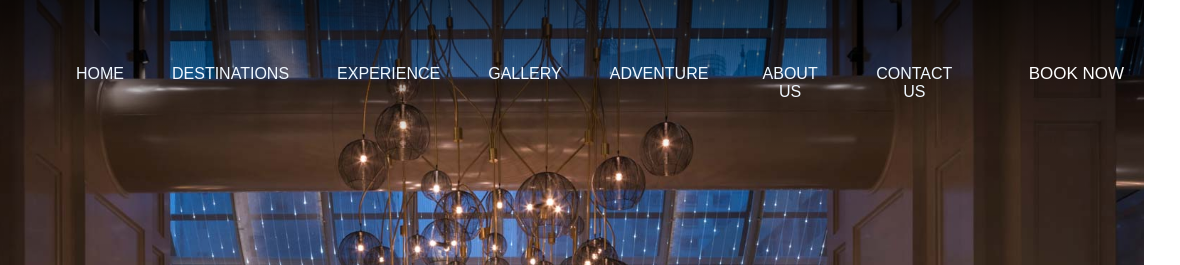
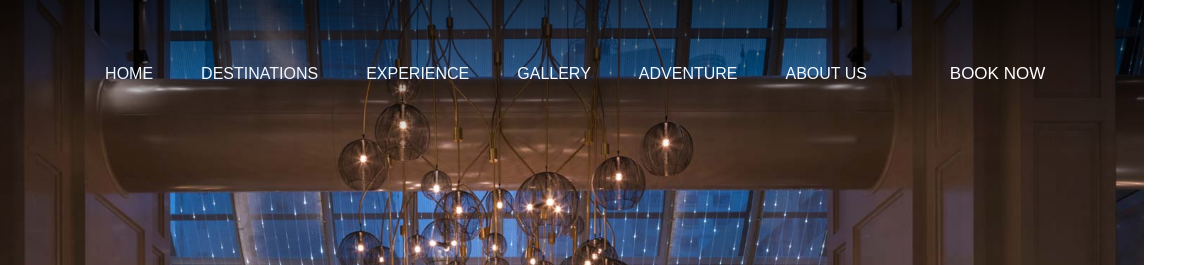
Before and after one commit to saajid227/cb011244, a plain HTML site: page Destinations.html in a window 1280 px wide. Shown: the top 265 px of the page, 136-1316 px from the left, 1180 px wide, since content can reach past the window. Drawn offline with Linux system fonts and the light colour scheme.

Commit message:
Add files via upload

```diff
--- a/Destinations.html
+++ b/Destinations.html
@@ -25,7 +25,6 @@
                     <a class="navlink" href="Gallery.html">Gallery</a>
                     <a class="navlink" href="Adventure.html">Adventure</a>
                     <a class="navlink" href="AboutUs.html">About Us</a>
-                    <a class="navlink" href="ContactUs.html">Contact Us</a>
                     <a class="navlink booking_home" href="BookNow.html">Book Now</a>
 
                 </div>
```
